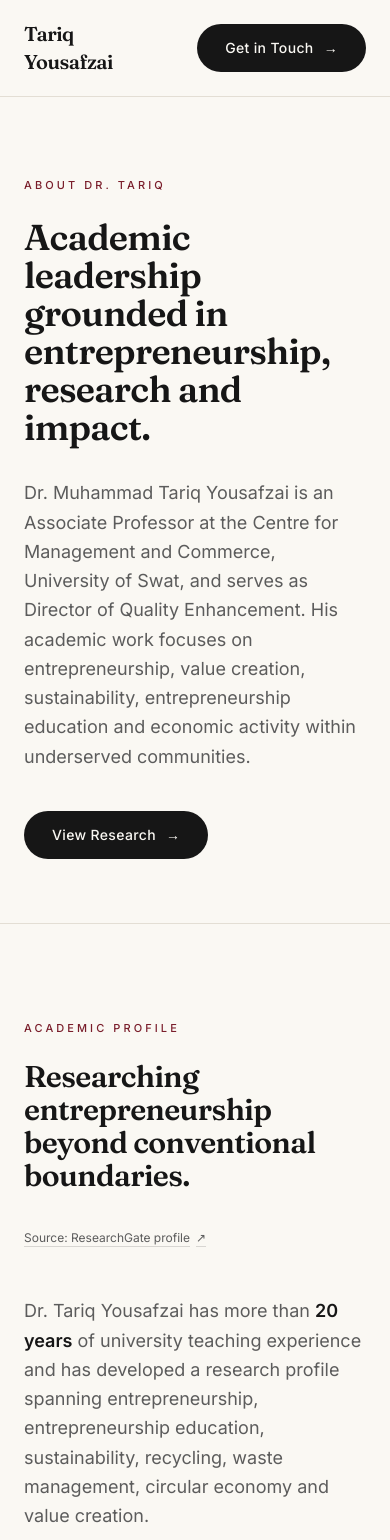
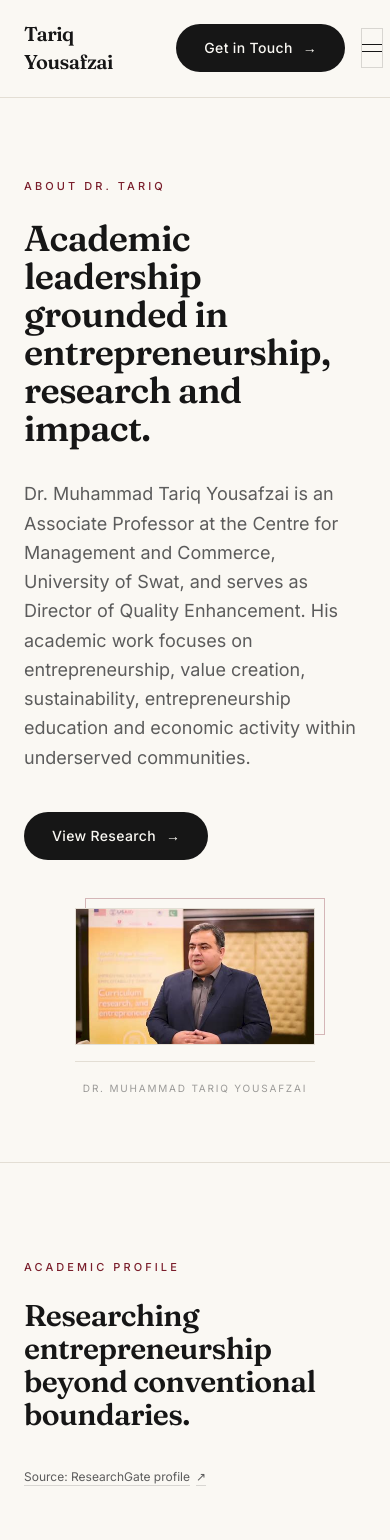
Before and after one commit to SyabAhmad/tariq, a Next.js app: page /about in a window 390 px wide. Shown: the top 1540 px of the page. Built offline with nearby package versions, Linux system fonts and the light colour scheme.

Commit message:
Fix mobile responsiveness and add portrait
- Final CTA heading scales down on mobile (text-4xl base)
- Header gets hamburger menu with slide-down mobile nav panel
- About page header features a small framed portrait
- Re-cropped favicon tighter on his face

```diff
--- a/components/about-header.tsx
+++ b/components/about-header.tsx
@@ -1,3 +1,4 @@
+import Image from "next/image";
 import { about } from "@/content/about";
 import { ActionLink, Eyebrow } from "./section";
 
@@ -5,13 +6,45 @@ export function AboutHeader() {
   return (
     <section className="border-b border-hairline bg-paper">
       <div className="mx-auto max-w-6xl px-6 pt-20 pb-16 md:pt-28 md:pb-20">
-        <Eyebrow>{about.header.eyebrow}</Eyebrow>
-        <h1 className="mt-6 max-w-4xl font-display text-4xl font-semibold leading-[1.06] tracking-[-0.02em] text-ink md:text-6xl">
-          {about.header.heading}
-        </h1>
-        <p className="mt-8 max-w-3xl text-lg leading-relaxed text-ink-soft">{about.header.intro}</p>
-        <div className="mt-10">
-          <ActionLink href={about.header.cta.href}>{about.header.cta.label}</ActionLink>
+        <div className="grid gap-12 lg:grid-cols-12 lg:items-center lg:gap-16">
+          <div className="lg:col-span-9">
+            <Eyebrow>{about.header.eyebrow}</Eyebrow>
+            <h1 className="mt-6 max-w-3xl font-display text-4xl font-semibold leading-[1.06] tracking-[-0.02em] text-ink md:text-6xl">
+              {about.header.heading}
+            </h1>
+            <p className="mt-8 max-w-2xl text-lg leading-relaxed text-ink-soft">
+              {about.header.intro}
+            </p>
+            <div className="mt-10">
+              <ActionLink href={about.header.cta.href}>{about.header.cta.label}</ActionLink>
+            </div>
+          </div>
+
+          {/* Portrait */}
+          <div className="lg:col-span-3">
+            <figure className="group mx-auto max-w-[240px]">
+              <div className="relative">
+                <div
+                  aria-hidden="true"
+                  className="absolute -right-2.5 -top-2.5 h-full w-full border border-oxblood/30"
+                />
+                <div className="relative overflow-hidden border border-hairline bg-cream">
+                  <Image
+                    src="/assets/speaking-event.jpg"
+                    alt="Dr. Muhammad Tariq Yousafzai"
+                    width={474}
+                    height={268}
+                    className="h-auto w-full object-cover transition-transform duration-500 group-hover:scale-[1.02]"
+                  />
+                </div>
+              </div>
+              <figcaption className="mt-4 border-t border-hairline pt-3 text-center">
+                <span className="font-mono text-[10px] uppercase tracking-[0.18em] text-ink-soft/60">
+                  Dr. Muhammad Tariq Yousafzai
+                </span>
+              </figcaption>
+            </figure>
+          </div>
         </div>
       </div>
     </section>
--- a/components/final-cta.tsx
+++ b/components/final-cta.tsx
@@ -3,9 +3,9 @@ import { ActionLink } from "./section";
 
 export function FinalCta() {
   return (
-    <section className="bg-ink px-6 py-28 md:py-40">
+    <section className="bg-ink px-6 py-20 md:py-40">
       <div className="mx-auto max-w-6xl">
-        <h2 className="font-display text-7xl font-semibold leading-[1.02] tracking-[-0.03em] text-paper md:text-9xl">
+        <h2 className="font-display text-4xl font-semibold leading-[1.05] tracking-[-0.02em] text-paper sm:text-5xl md:text-7xl lg:text-8xl xl:text-9xl">
           {finalCta.lines.map((line) => (
             <span key={line} className="block">
               {line.replace(/\.$/, "")}
@@ -13,8 +13,10 @@ export function FinalCta() {
             </span>
           ))}
         </h2>
-        <p className="mt-12 max-w-xl text-lg leading-relaxed text-paper/60">{finalCta.body}</p>
-        <div className="mt-12 flex flex-wrap items-center gap-4">
+        <p className="mt-10 max-w-xl text-base leading-relaxed text-paper/60 md:mt-12 md:text-lg">
+          {finalCta.body}
+        </p>
+        <div className="mt-10 flex flex-wrap items-center gap-4 md:mt-12">
           <ActionLink href={finalCta.links.primary.href} variant="onDark">
             {finalCta.links.primary.label}
           </ActionLink>
--- a/components/site-header.tsx
+++ b/components/site-header.tsx
@@ -1,12 +1,17 @@
+"use client";
+
+import { useState } from "react";
 import Link from "next/link";
 import { nav, profile } from "@/content/site";
 import { ActionLink } from "./section";
 
 export function SiteHeader() {
+  const [menuOpen, setMenuOpen] = useState(false);
+
   return (
     <header className="sticky top-0 z-50 border-b border-hairline bg-paper/90 backdrop-blur-md">
       <div className="mx-auto flex max-w-6xl items-center justify-between gap-8 px-6 py-5">
-        <Link href="/" className="flex flex-col gap-0.5">
+        <Link href="/" className="flex flex-col gap-0.5" onClick={() => setMenuOpen(false)}>
           <span className="font-display text-xl font-semibold tracking-tight text-ink">
             {profile.wordmark}
           </span>
@@ -14,6 +19,8 @@ export function SiteHeader() {
             {profile.tagline}
           </span>
         </Link>
+
+        {/* Desktop nav */}
         <nav aria-label="Primary" className="hidden items-center gap-8 lg:flex">
           {nav.map((item) => (
             <Link
@@ -25,9 +32,63 @@ export function SiteHeader() {
             </Link>
           ))}
         </nav>
-        <ActionLink href={`mailto:${profile.email}`} className="hidden shrink-0 px-5 py-2.5 sm:inline-flex">
-          Get in Touch
-        </ActionLink>
+
+        <div className="flex items-center gap-4">
+          <ActionLink
+            href={`mailto:${profile.email}`}
+            className="hidden shrink-0 px-5 py-2.5 sm:inline-flex"
+          >
+            Get in Touch
+          </ActionLink>
+
+          {/* Mobile hamburger */}
+          <button
+            type="button"
+            onClick={() => setMenuOpen(!menuOpen)}
+            aria-expanded={menuOpen}
+            aria-label="Toggle navigation menu"
+            className="flex h-10 w-10 flex-col items-center justify-center gap-1.5 border border-ink/15 lg:hidden"
+          >
+            <span
+              className={`block h-px w-5 bg-ink transition-transform duration-300 ${
+                menuOpen ? "translate-y-[3.5px] rotate-45" : ""
+              }`}
+            />
+            <span
+              className={`block h-px w-5 bg-ink transition-transform duration-300 ${
+                menuOpen ? "-translate-y-[3px] -rotate-45" : ""
+              }`}
+            />
+          </button>
+        </div>
+      </div>
+
+      {/* Mobile menu panel */}
+      <div
+        className={`overflow-hidden border-t border-hairline bg-paper transition-all duration-300 lg:hidden ${
+          menuOpen ? "max-h-96 opacity-100" : "max-h-0 opacity-0"
+        }`}
+      >
+        <nav aria-label="Mobile" className="mx-auto max-w-6xl px-6 py-6">
+          <ul className="space-y-1">
+            {nav.map((item) => (
+              <li key={item.label}>
+                <Link
+                  href={item.href}
+                  onClick={() => setMenuOpen(false)}
+                  className="block border-b border-hairline py-3.5 font-mono text-sm uppercase tracking-[0.16em] text-ink-soft transition-colors hover:text-ink"
+                >
+                  {item.label}
+                </Link>
+              </li>
+            ))}
+          </ul>
+          <div className="mt-6">
+            <ActionLink href={`mailto:${profile.email}`} className="w-full justify-center">
+              Get in Touch
+            </ActionLink>
+          </div>
+        </nav>
       </div>
     </header>
   );
```
Also changed, not shown: app/icon.png.
